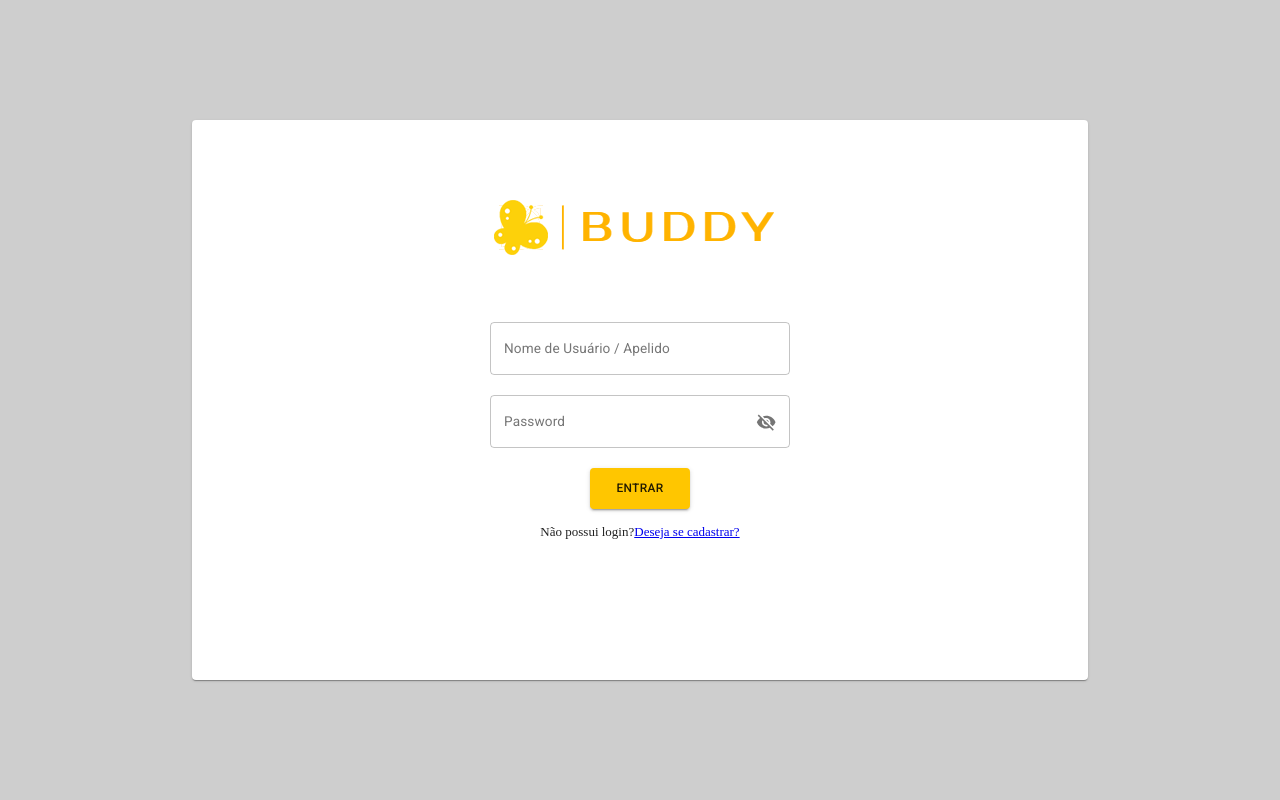
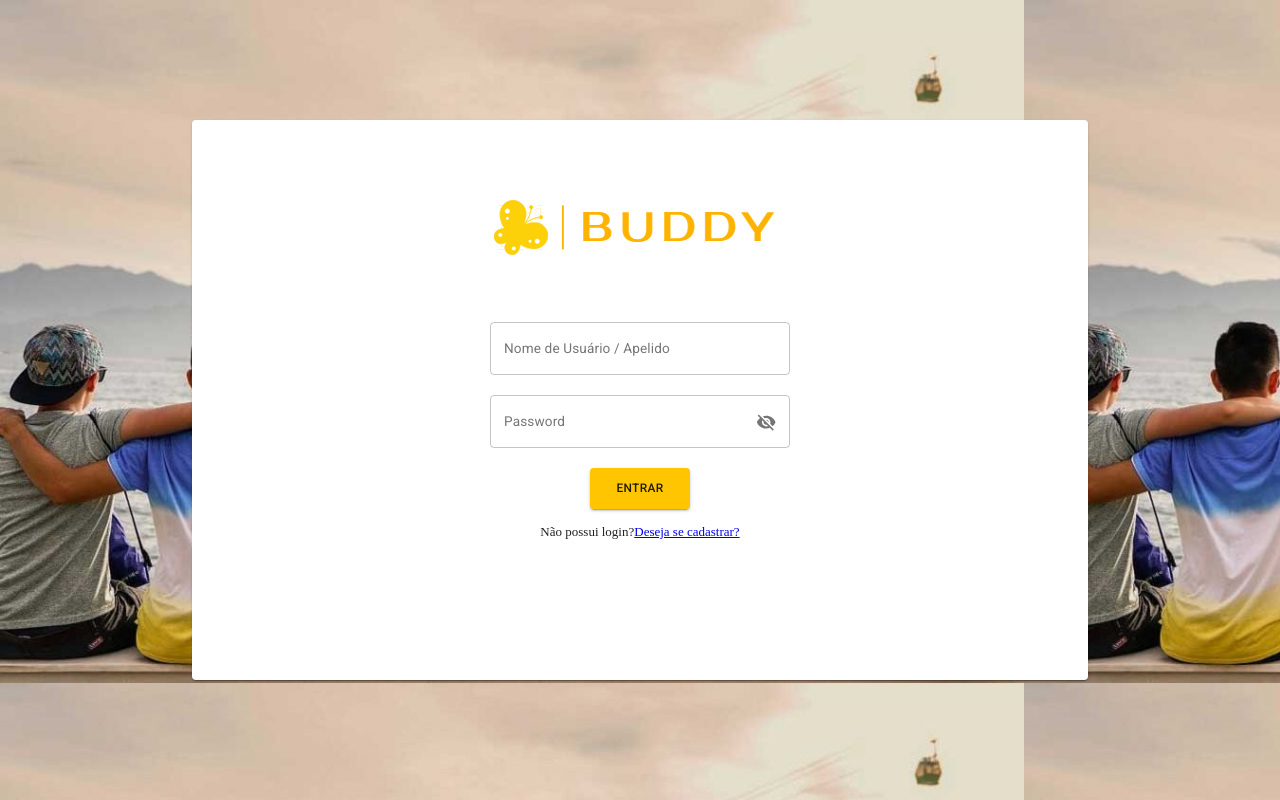
Before and after one commit to HACKATONA-ES-2020/Left4Dev, a React (Create React App) app in the folder frontend/: page / in a window 1280 px wide. Built offline with nearby package versions, Linux system fonts and the light colour scheme.

Commit message:
back image

```diff
--- a/frontend/src/pages/Login/index.js
+++ b/frontend/src/pages/Login/index.js
@@ -11,6 +11,7 @@ import { TextField, IconButton, OutlinedInput, InputLabel, InputAdornment, FormC
 import { Visibility, VisibilityOff } from '@material-ui/icons';
 
 import './styles.css';
+
 
 function Login() {
   const [values, setValues] = React.useState({
@@ -34,6 +35,8 @@ function Login() {
   const login = () => {
     console.log("CHAMA API PRA LOGIN");
   }
+
+
 
   return (
     <React.Fragment>
--- a/frontend/src/pages/Login/styles.css
+++ b/frontend/src/pages/Login/styles.css
@@ -3,6 +3,7 @@
     justify-content: center;
     align-items: center;
     height: calc(100vh);
+    background-image: url(../../assets/img/friends.jpg);
 }
 
 .content-logo {
```
Also changed, not shown: frontend/src/assets/img/friends.jpg (added).
